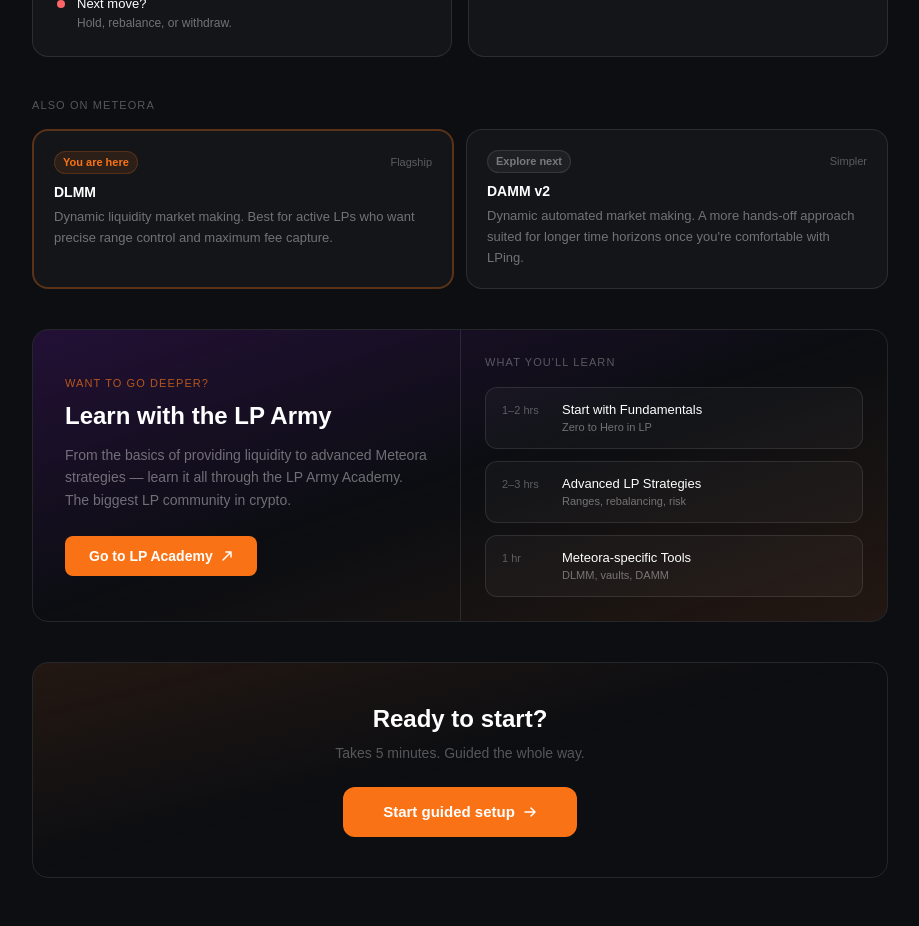
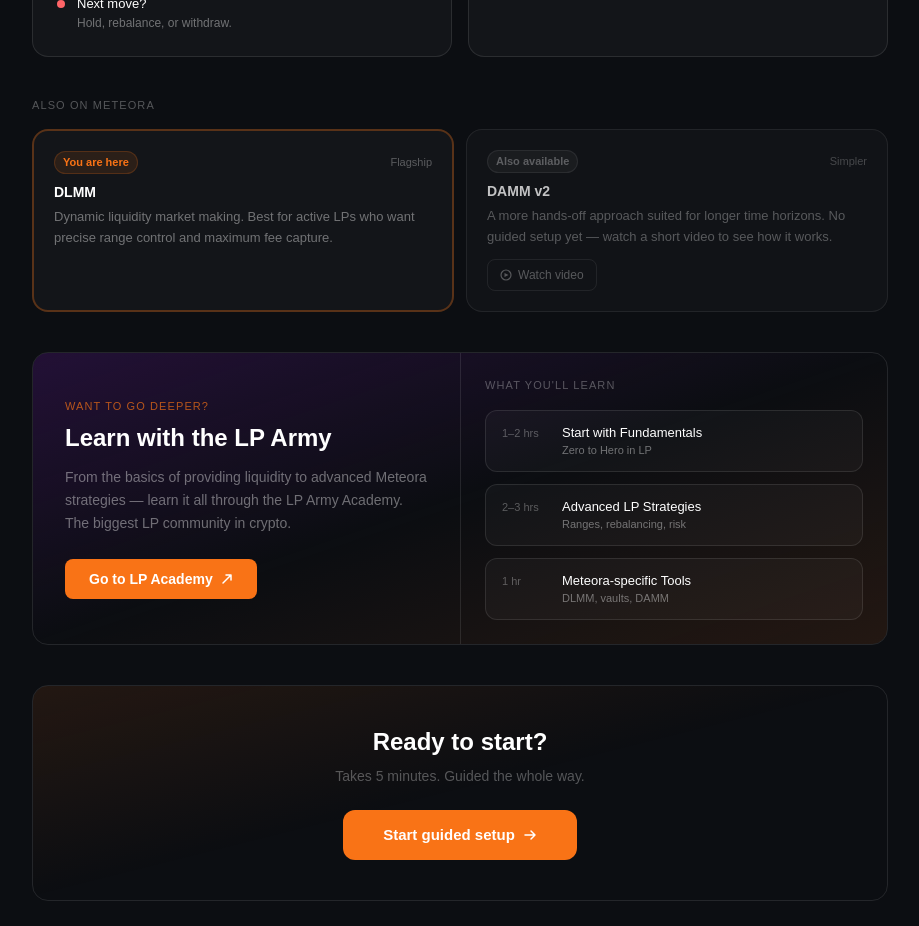
Before and after one commit to zaikshev88/meteora-starter, a Next.js app: page / in a window 1280 px wide. Shown: the part 2500-3426 px from the top of the page, without its empty margins (180-1099 px from the left). Built offline with nearby package versions, Linux system fonts and the light colour scheme.

Commit message:
Update framing of DAMM v2

```diff
--- a/app/page.tsx
+++ b/app/page.tsx
@@ -248,13 +248,20 @@
               <p className="text-[13px] text-white/40 leading-relaxed">Dynamic liquidity market making. Best for active LPs who want precise range control and maximum fee capture.</p>
             </div>
             {/* DAMM v2 */}
-            <div className="bg-white/[0.03] border border-white/10 rounded-2xl p-5 hover:border-white/20 transition-colors">
+            <div className="bg-white/[0.03] border border-white/10 rounded-2xl p-5 opacity-75">
               <div className="flex items-center justify-between mb-2">
-                <span className="text-[11px] font-semibold px-2 py-0.5 rounded-full bg-white/5 text-white/40 border border-white/10">Explore next</span>
+                <span className="text-[11px] font-semibold px-2 py-0.5 rounded-full bg-white/5 text-white/40 border border-white/10">Also available</span>
                 <span className="text-[11px] text-white/30">Simpler</span>
               </div>
               <h3 className="text-sm font-bold text-white mb-1">DAMM v2</h3>
-              <p className="text-[13px] text-white/40 leading-relaxed">Dynamic automated market making. A more hands-off approach suited for longer time horizons once you're comfortable with LPing.</p>
+              <p className="text-[13px] text-white/40 leading-relaxed">A more hands-off approach suited for longer time horizons. No guided setup yet — watch a short video to see how it works.</p>
+              <button className="mt-3 inline-flex items-center gap-1.5 text-[12px] text-white/40 border border-white/10 px-3 py-1.5 rounded-lg hover:text-white hover:border-white/20 transition-colors">
+                <svg width="12" height="12" viewBox="0 0 12 12" fill="none">
+                  <circle cx="6" cy="6" r="5" stroke="currentColor" strokeWidth="1.2"/>
+                  <path d="M4.5 4l4 2-4 2V4z" fill="currentColor"/>
+                </svg>
+                Watch video
+              </button>
             </div>
           </div>
         </div>
```
